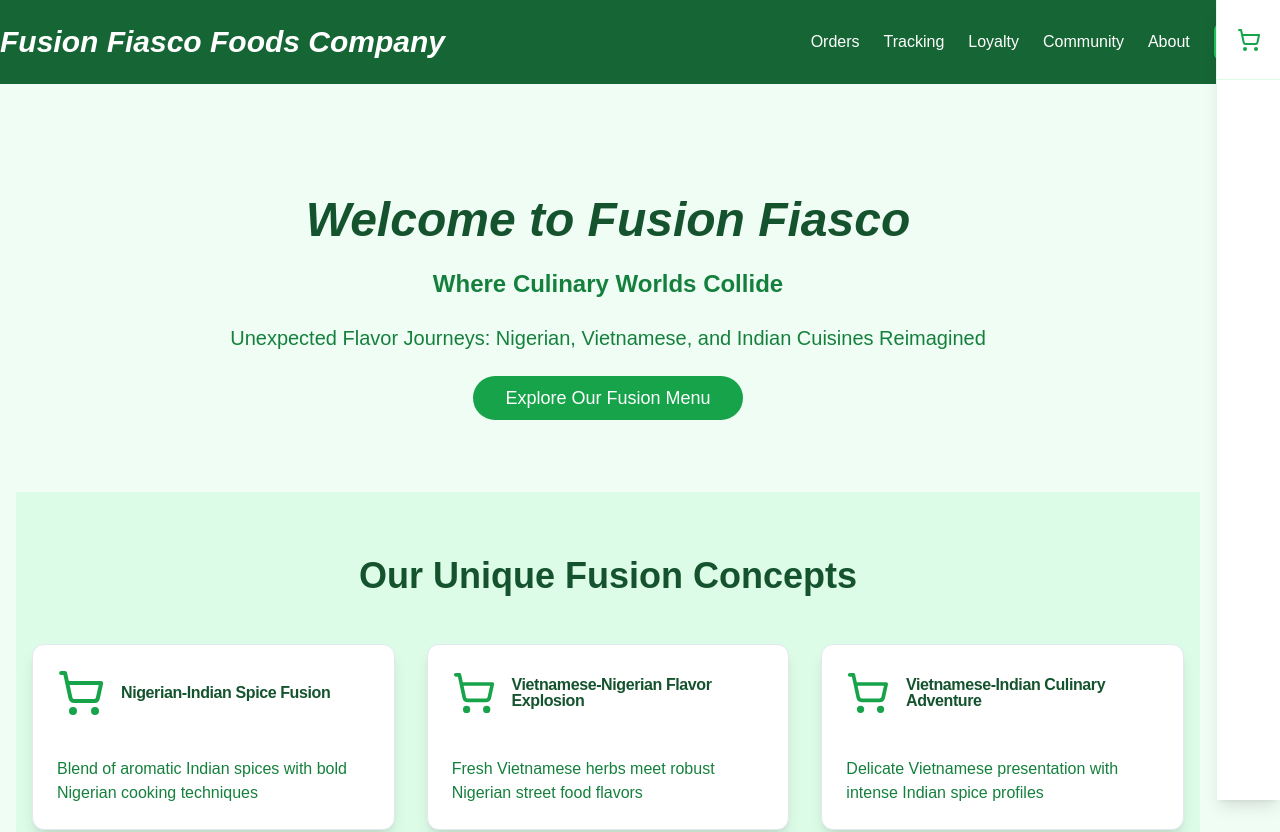
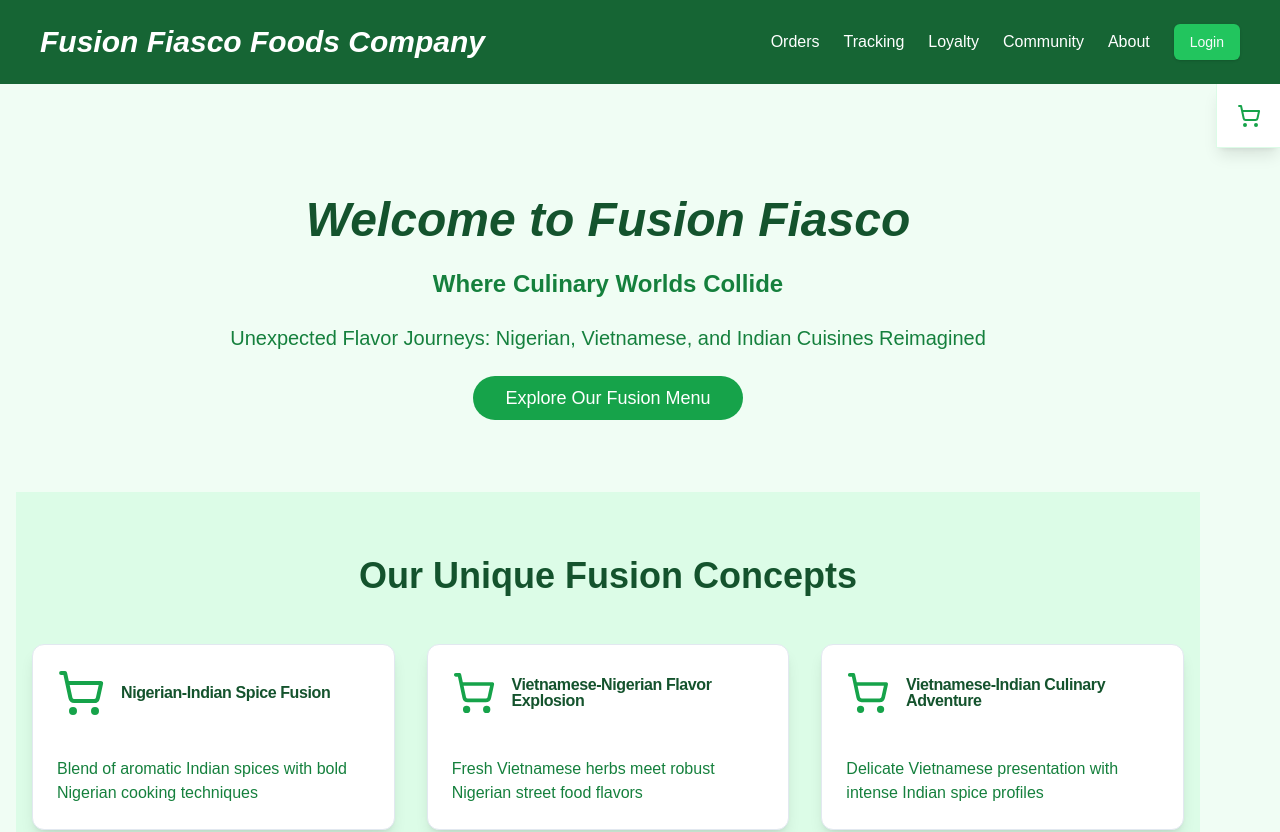
Before and after one commit to kks007-dev/tsa-fusion-fiasco, a Next.js app: page / in a window 1280 px wide. Shown: the top 832 px of the page. Built offline with nearby package versions, Linux system fonts and the light colour scheme.

Commit message:
UI fix (cart sidebar)

```diff
--- a/src/app/page.js
+++ b/src/app/page.js
@@ -228,7 +228,7 @@ const Cart = ({ cartItems, onRemoveItem, onUpdateQuantity }) => {
   }, [cartItems.length]);
 
   return (
-    <div className={`fixed right-0 top-0 h-screen transition-all duration-300 ease-in-out ${isOpen ? 'w-96' : 'w-16'} bg-white shadow-lg border-l border-green-100 flex flex-col`}>
+    <div className={`fixed right-0 transition-all duration-300 ease-in-out ${isOpen ? 'w-96 top-0 h-screen' : 'w-16 top-50 h-16'} bg-white shadow-lg border-l border-green-100 flex flex-col`}>
       {/* Cart Header */}
       <div className="flex items-center h-20 px-4 border-b border-green-100 bg-white">
         <button
--- a/src/components/ui/Navbar.jsx
+++ b/src/components/ui/Navbar.jsx
@@ -22,7 +22,7 @@ const Navbar = () => {
   };
   return (
     <header className="bg-green-800 text-white py-6">
-      <div className="container mx-auto flex justify-between items-center px">
+      <div className="container mx-auto flex justify-between items-center px-10">
         <Link href="/" className="text-3xl font-bold italic hover:text-green-200">
           Fusion Fiasco Foods Company
         </Link>
```
